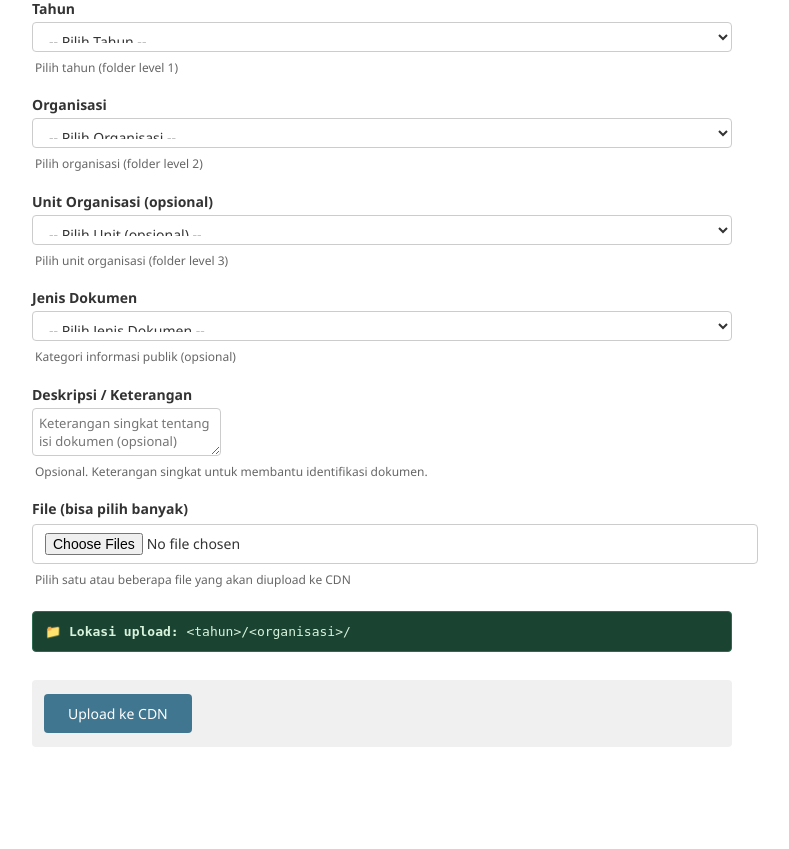
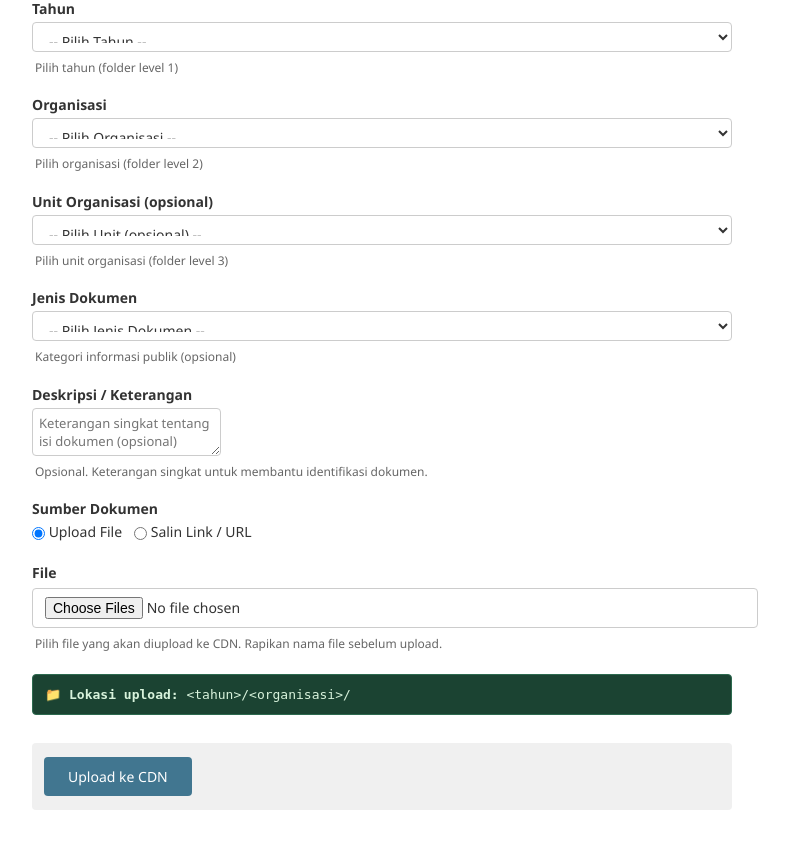
Before and after one commit to ariefprakom/ppid_dokumen, a Django app: template ppid_dokumen/templates/admin/cdn_upload.html in a window 1280 px wide. Shown: the part 223-1072 px from the top of the page, without its empty margins (258-1047 px from the left). Before the commit the page ends 970 px from the top, so only its background shows below. Run offline with Django 5.2, Linux system fonts and the light colour scheme; the template is opened without the code that fills it: values that come from a table or form of the project are taken from there, others are empty; parts of the project's set-up code (start-up, migrations or seed data) failed here and were passed over.

Commit message:
Buat fitur isi link sebagai alternatif upload file, kelolanya di File CDN

```diff
--- a/ppid_dokumen/forms.py
+++ b/ppid_dokumen/forms.py
@@ -33,8 +33,38 @@ class CDNUploadForm(forms.Form):
         help_text="Keterangan singkat tentang isi dokumen (opsional)",
     )
     file = forms.FileField(
+        required=False,
         help_text="Pilih file yang akan diupload ke CDN",
     )
+    external_url = forms.URLField(
+        required=False,
+        max_length=500,
+        help_text="Atau isi URL link dokumen (Google Drive, dsb). Pilih salah satu: upload file ATAU isi link.",
+    )
+    link_nama = forms.CharField(
+        required=False,
+        max_length=255,
+        help_text="Nama tampilan untuk link (wajib jika pakai URL). Contoh: SK Rektor 2025.pdf",
+    )
+
+    def clean(self):
+        cleaned_data = super().clean()
+        file = self.files.get("file") or cleaned_data.get("file")
+        url = cleaned_data.get("external_url", "").strip()
+        link_nama = cleaned_data.get("link_nama", "").strip()
+
+        if not file and not url:
+            raise forms.ValidationError(
+                "Harus mengisi salah satu: upload file atau isi URL link."
+            )
+        if file and url:
+            raise forms.ValidationError(
+                "Pilih salah satu saja: upload file ATAU isi URL link, tidak keduanya."
+            )
+        if url and not link_nama:
+            self.add_error("link_nama", "Nama link wajib diisi jika menggunakan URL.")
+
+        return cleaned_data
 
     def clean_tahun(self):
         tahun_obj = self.cleaned_data["tahun"]
--- a/ppid_dokumen/templates/admin/cdn_upload.html
+++ b/ppid_dokumen/templates/admin/cdn_upload.html
@@ -166,11 +166,39 @@
         </div>
 
         <div class="form-row">
-            <label for="id_file">File (bisa pilih banyak)</label>
-            <input type="file" name="file" id="id_file" multiple required>
-            <p class="help">Pilih satu atau beberapa file yang akan diupload ke CDN</p>
+            <label>Sumber Dokumen</label>
+            <div style="display:flex; gap:12px; margin-bottom:8px;">
+                <label style="font-weight:normal; cursor:pointer;">
+                    <input type="radio" name="source_type" value="file" checked onchange="toggleSource()"> Upload File
+                </label>
+                <label style="font-weight:normal; cursor:pointer;">
+                    <input type="radio" name="source_type" value="link" onchange="toggleSource()"> Salin Link / URL
+                </label>
+            </div>
+        </div>
+
+        <div id="source-file" class="form-row">
+            <label for="id_file">File</label>
+            <input type="file" name="file" id="id_file" multiple>
+            <p class="help">Pilih file yang akan diupload ke CDN. Rapikan nama file sebelum upload.</p>
             {% if form.file.errors %}
                 <p class="help" style="color:red;">{{ form.file.errors.0 }}</p>
+            {% endif %}
+        </div>
+
+        <div id="source-link" class="form-row" style="display:none;">
+            <label for="id_link_nama">Nama Dokumen</label>
+            <input type="text" name="link_nama" id="id_link_nama" placeholder="Contoh: SK Rektor No 123 Tahun 2025.pdf">
+            <p class="help">Nama tampilan untuk dokumen ini (wajib jika pakai URL)</p>
+            {% if form.link_nama.errors %}
+                <p class="help" style="color:red;">{{ form.link_nama.errors.0 }}</p>
+            {% endif %}
+
+            <label for="id_external_url" style="margin-top:12px;">URL Link</label>
+            <input type="url" name="external_url" id="id_external_url" placeholder="https://drive.google.com/...">
+            <p class="help">URL lengkap ke dokumen (Google Drive, cloud storage, dsb)</p>
+            {% if form.external_url.errors %}
+                <p class="help" style="color:red;">{{ form.external_url.errors.0 }}</p>
             {% endif %}
         </div>
 
@@ -231,5 +259,23 @@
 
     // Trigger pada load untuk set state awal
     updatePathPreview();
+
+    // Toggle antara upload file dan salin link
+    function toggleSource() {
+        const sourceType = document.querySelector('input[name="source_type"]:checked').value;
+        const fileSection = document.getElementById('source-file');
+        const linkSection = document.getElementById('source-link');
+        const pathPreview = document.querySelector('.path-preview');
+
+        if (sourceType === 'file') {
+            fileSection.style.display = 'block';
+            linkSection.style.display = 'none';
+            pathPreview.style.display = 'block';
+        } else {
+            fileSection.style.display = 'none';
+            linkSection.style.display = 'block';
+            pathPreview.style.display = 'none';
+        }
+    }
 </script>
 {% endblock %}
```
Also changed, not shown: ppid_dokumen/admin.py (+47 -7 lines), ppid_dokumen/models.py (+12 -1 lines), ppid_dokumen/views.py (+48 -12 lines), CHANGELOG.md, ppid_dokumen/migrations/0009_cdnfile_external_url.py (added).
